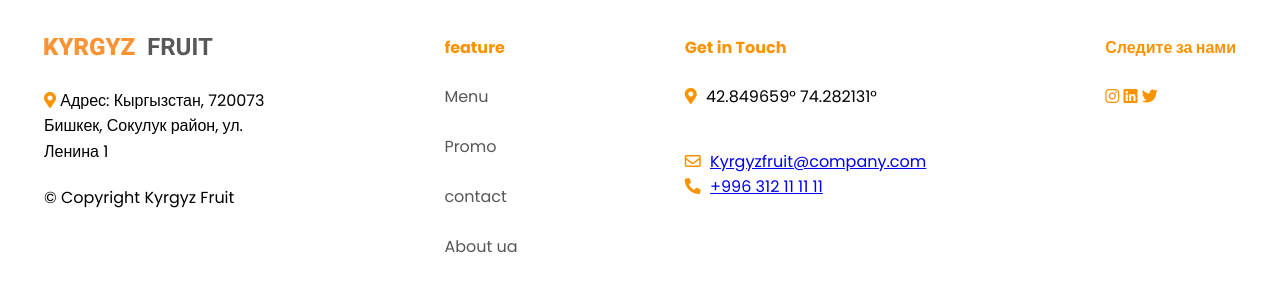
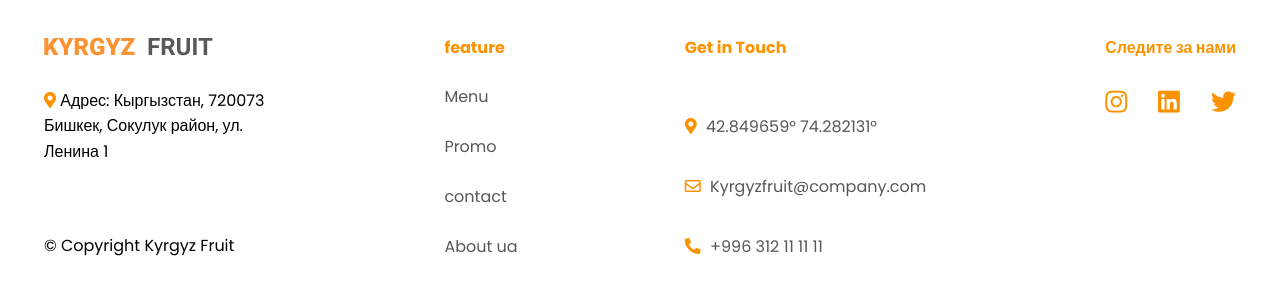
Before and after one commit to Nurbolot-git/kgfruits, a plain HTML site: page index.html in a window 1280 px wide. Shown: the part 5735-6027 px from the top of the page. Drawn offline with Linux system fonts and the light colour scheme.

Commit message:
done :footer

```diff
--- a/css/styles.css
+++ b/css/styles.css
@@ -357,6 +357,7 @@ li:nth-child(5) {
   margin-top: 40px;
   display: flex;
   justify-content: space-between;
+  flex-wrap: wrap;
 }
 .footer-address {
   width: 235px;
@@ -377,7 +378,9 @@ li:nth-child(5) {
 .footer__location {
   display: flex;
   flex-direction: column;
+  justify-content: space-between;
   width: 255px;
+  margin-bottom: 20px;
 }
 .footer__location-cor {
   margin-bottom: 40px;
@@ -400,8 +403,20 @@ li:nth-child(5) {
   font-weight: normal;
   font-size: 16px;
   line-height: 160%;
-  margin-bottom: 20px;
+  margin-bottom: 68px;
 }
 .footer__addres-copyright {
   margin-top: 20px;
 }
+.footer__location-mail,
+.footer__phone-link,
+.footer__location-link {
+  padding: 5px 0 5px 0;
+  text-decoration: none;
+  color: var(--black);
+}
+.social-media {
+  display: flex;
+  justify-content: space-between;
+  font-size: 25px;
+}
--- a/index.html
+++ b/index.html
@@ -284,28 +284,40 @@
           </div>
           <div class="footer__location">
             <h5 class="footer-title">Get in Touch</h5>
+            <a
+              class="footer__location-link"
+              href="
+              >https://www.google.com/maps/@41.2091278,74.4822922,7z"
+            >
               <span class="footer__location-cor">
                 <i class="footer_loc orange fas fa-map-marker-alt"></i>
                 42.849659° 74.282131°
-            </span>
-            <spam class="footer__location-mail">
+              </span></a
+            >
+            <a
+              class="footer__location-mail"
+              href="mailto:Kyrgyzfruit@company.com"
+            >
               <i class="footer-mail orange far fa-envelope"></i>
-              <a href="mailto:Kyrgyzfruit@company.com">
-                Kyrgyzfruit@company.com
-              </a></spam
+              Kyrgyzfruit@company.com</a
             >
-            <span>
+            <a class="footer__phone-link" href="tel:+996 312 11 11 11">
               <i class="footer-phone orange fas fa-phone-alt"></i>
-              <a href="tel:+996 312 11 11 11">+996 312 11 11 11</a>
-            </span>
+              +996 312 11 11 11</a
+            >
           </div>
           <div class="footer__media">
             <h5 class="footer-title">Следите за нами</h5>
             <div class="social-media">
+              <a href="https://www.instagram.com/">
                 <i class="orange fab fa-instagram"></i>
-
+              </a>
+              <a href="https://www.linkedin.com/">
                 <i class="orange fab fa-linkedin"></i>
+              </a>
+              <a href="https://www.twitter.com/">
                 <i class="orange fab fa-twitter"></i>
+              </a>
             </div>
           </div>
         </div>
```
Lines whose indentation alone changed are shown as unchanged.
